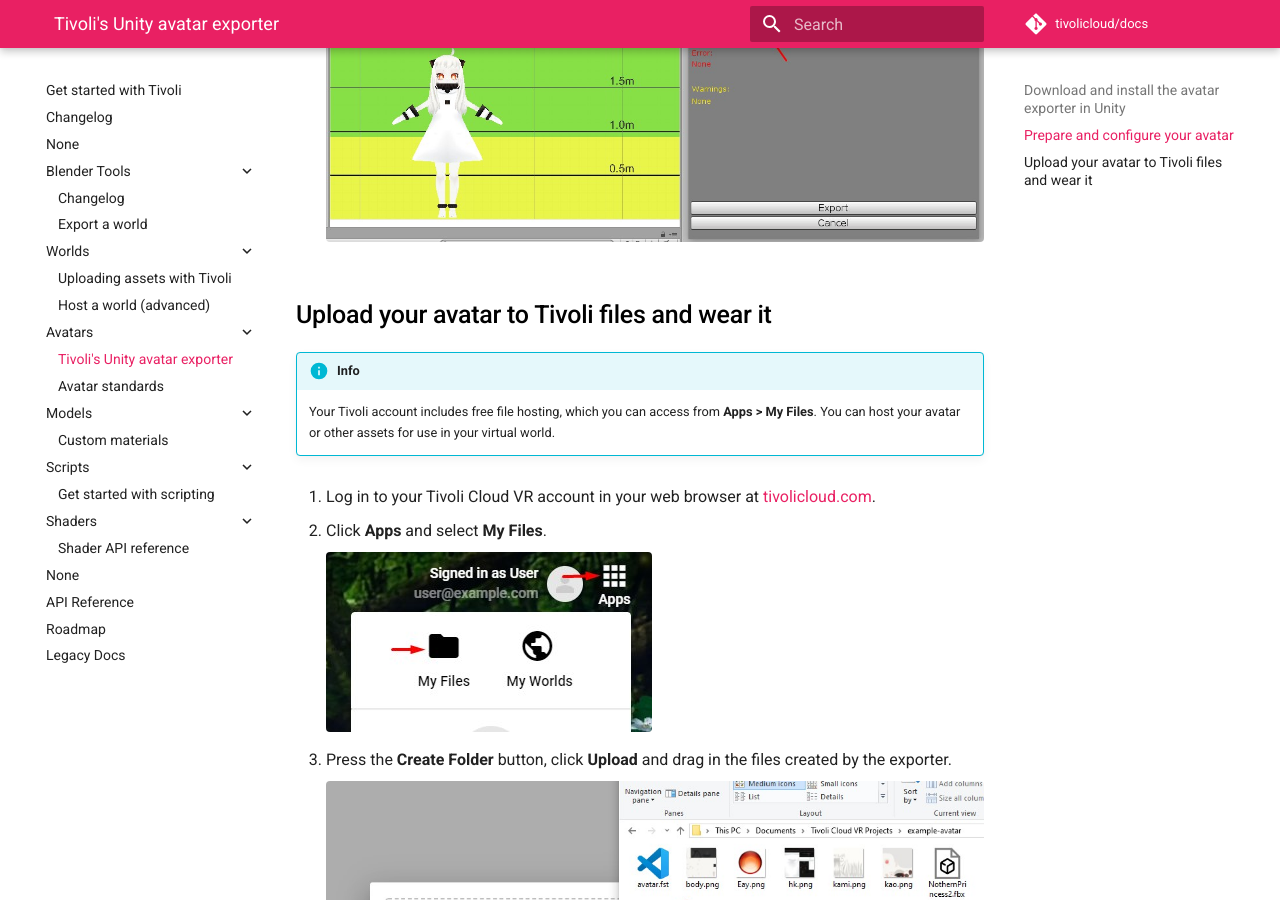
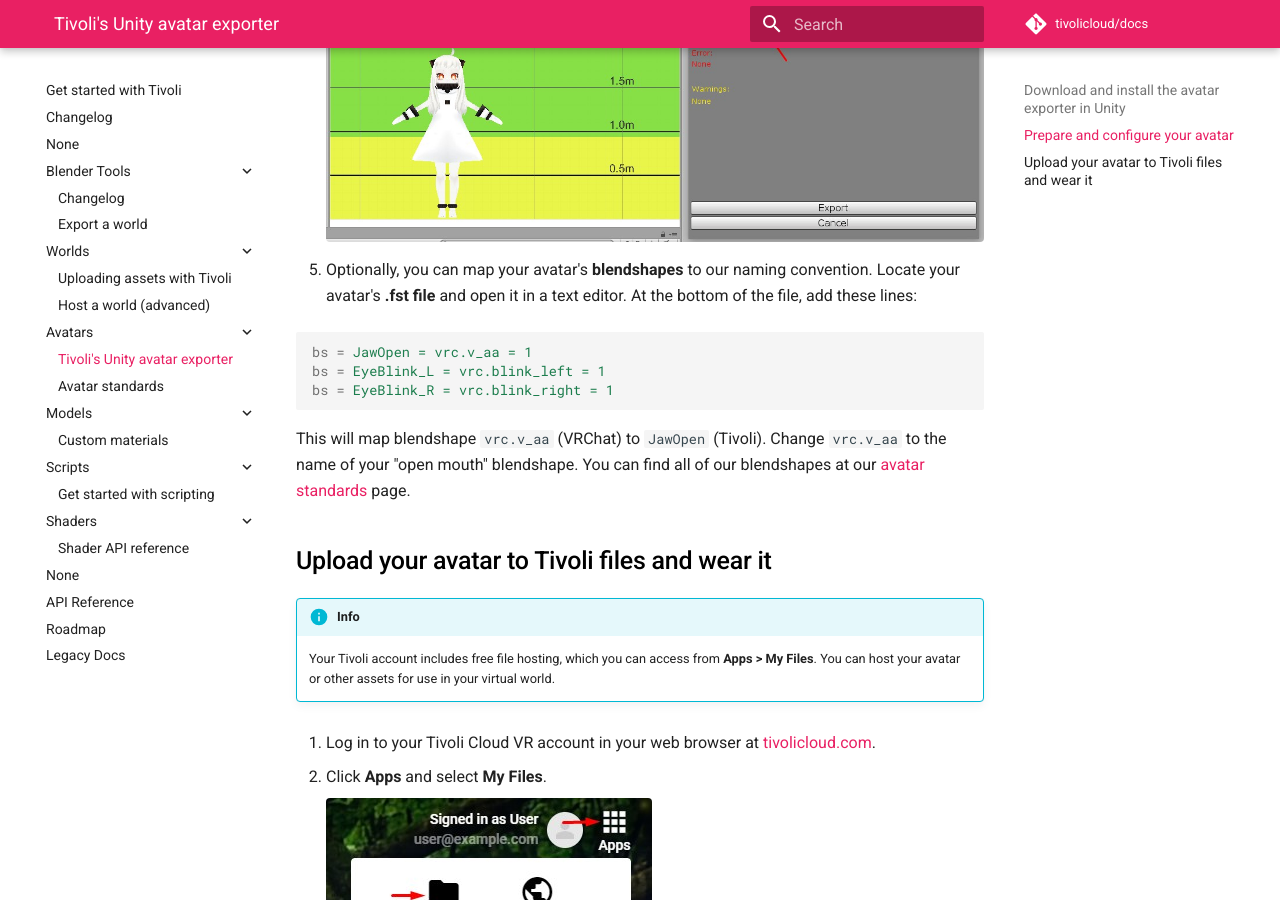
Before and after one commit to Nex-Pro/docs, an MkDocs documentation site: the page built from docs/avatars/unity-avatar-exporter.md, in a window 1280 px wide and 900 px high, scrolled down 2631 px. Built offline with MkDocs 1.6.1 and Material for MkDocs 9.7.7, drawn with Linux system fonts in a browser that asks for light colours.

Commit message:
Added blendshap step to unity avatar exporter

````diff
--- a/docs/avatars/unity-avatar-exporter.md
+++ b/docs/avatars/unity-avatar-exporter.md
@@ -36,6 +36,16 @@
 
     ![Set rig and animation type](unity-avatar-exporter/tivoli-unity-exporter-6.jpg)
 
+5.  Optionally, you can map your avatar's **blendshapes** to our naming convention. Locate your avatar's **.fst file** and open it in a text editor. At the bottom of the file, add these lines:
+
+```ini
+bs = JawOpen = vrc.v_aa = 1
+bs = EyeBlink_L = vrc.blink_left = 1
+bs = EyeBlink_R = vrc.blink_right = 1
+```
+
+This will map blendshape `vrc.v_aa` (VRChat) to `JawOpen` (Tivoli). Change `vrc.v_aa` to the name of your "open mouth" blendshape. You can find all of our blendshapes at our [avatar standards](avatar-standards.md) page.
+
 ## Upload your avatar to Tivoli files and wear it
 
 !!! info
````
